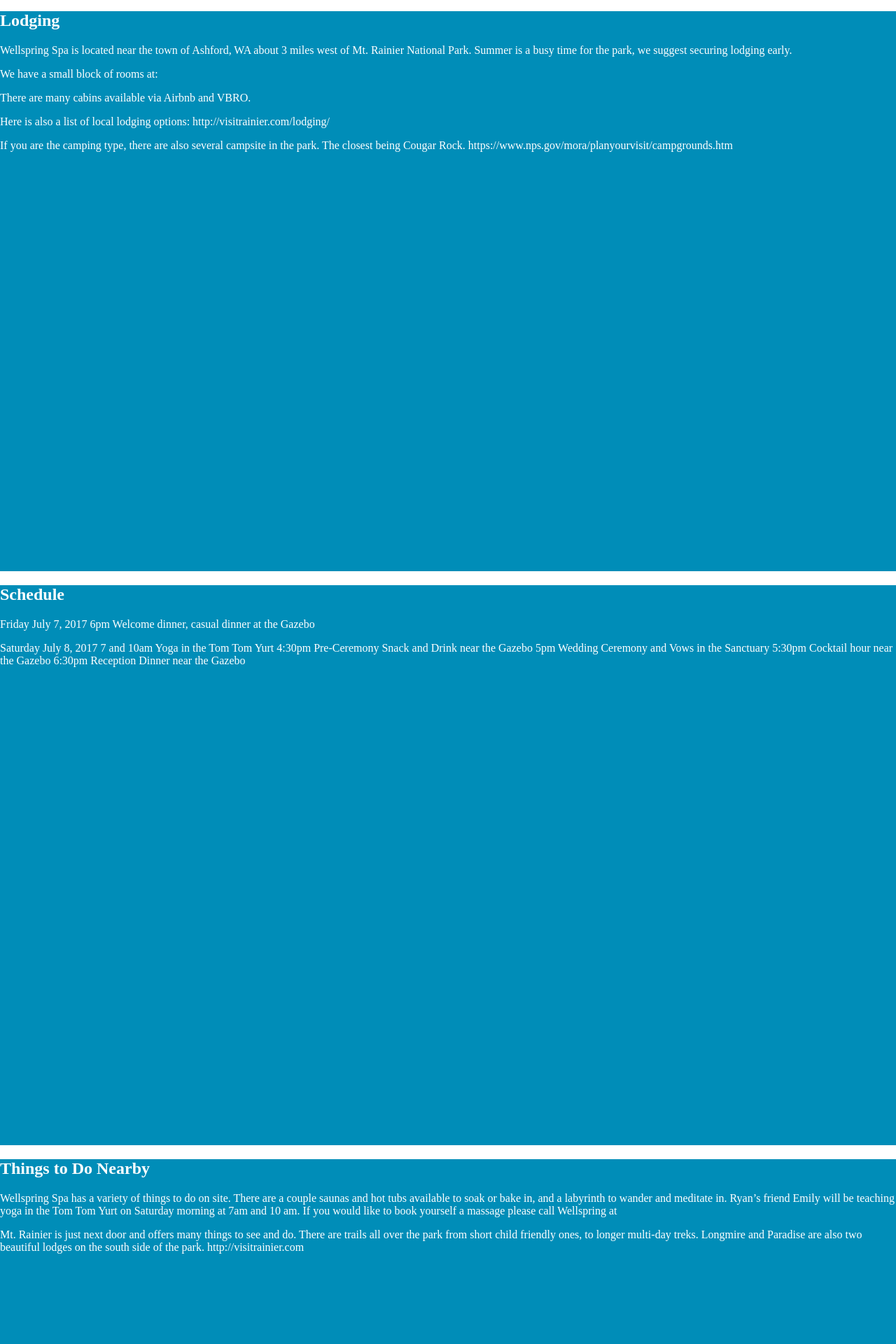
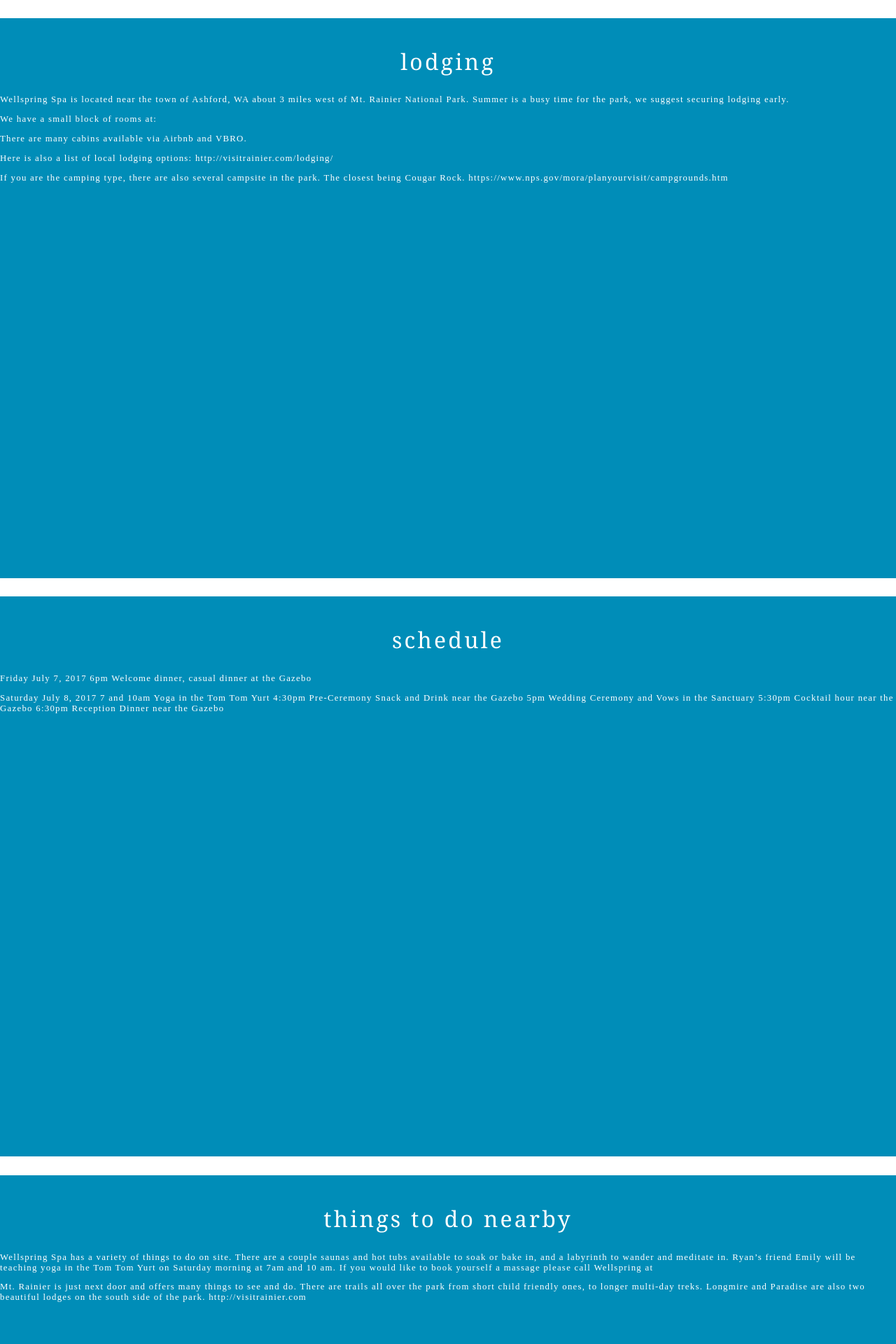
Before and after one commit to davebirinyi/aarsiat_app, a Rails app: page /static_pages/home in a window 1280 px wide. Shown: the part 2120-4040 px from the top of the page at 70% size. Run offline with Rails 7, Linux system fonts and the light colour scheme; style sheets or scripts are compiled from the project's sources; some libraries are stand-ins or nearby versions.

Commit message:
Continue knocking in home page design

```diff
--- a/app/assets/stylesheets/static_pages.scss
+++ b/app/assets/stylesheets/static_pages.scss
@@ -11,7 +11,12 @@
 // Kelp Gray ----------------------- #4B4F40
 // Mantis Green -------------------- #7EBF59
 
+// ------------------------------ FONT PALETTE: -------------------------------
 
+// font-family: 'Homemade Apple', cursive;
+// font-family: 'Verdana', sans-serif;
+// font-family: 'Georgia', serif;
+// font-family: 'Times New Roman', serif;
 
 
 // ############################ TABLE OF CONTENTS: ############################
@@ -21,9 +26,11 @@
 // ---------------------------- HOME PAGE - MOBILE ----------------------------
 // ---- CLASS DEFINITIONS
 // -------- .section_header
+// -------- .section_container
 // -------- .mid_section_splash_text
 //
 // ---- ID DEFINITIONS
+// ------[SECTION HEADERS]
 // -------- #welcome_splash
 // -------- #intro
 // -------- #rsvp
@@ -64,15 +71,31 @@
   margin: 0;
 }
 
+p {
+  font-family: 'Times New Roman', serif;
+  font-weight: normal;
+  font-size: .8em;
+  letter-spacing: .1em;
+}
+
 // ############################ MOBILE ORIENTATION ############################
 // This site is designed to be MOBILE-FIRST. Below are the default stylings,
 // intended for initial mobile renders. (The Desktop Orientation section can be
 // found further down this file.)
 
 // HOME PAGE - Mobile Orientation
-// ---- HOME PAGE CLASS DEFINITIONS
+// ---- HOME PAGE CLASS DEFINITIONS ....
 
 .section_header {
+  font-size: 2em;
+  font-family: 'Georgia', serif;
+  font-weight: normal;
+  letter-spacing: .1em;
+  text-transform: lowercase;
+  display: flex;
+  justify-content: center;
+  align-items: center;
+  padding-top: 40px;
 
 }
 .section_container {
@@ -87,12 +110,23 @@
   color: #fff;
 }
 .mid_section_splash_text {
+  padding: 40px;
   display: flex;
   justify-content: center;
   align-items: center;
+  text-align: center;
+  height: inherit;
+  font-family: 'Homemade Apple', cursive;
+  font-weight: normal;
+  font-size: 1.8em;
+  letter-spacing: .1em;
 }
 
-// ---- HOME PAGE ID DEFINITIONS
+// ---- HOME PAGE ID DEFINITIONS ####
+#excited {
+  display: none;
+}
+// ------[SECTION HEADERS]
 
 #welcome_splash {
   background-image: image-url("anna_and_ryan-208.jpg");
@@ -103,7 +137,7 @@
   background-color: #7EBF59;
 }
 #rsvp {
-  // background-image: image-url("");
+  background-image: image-url("anna_and_ryan-237.jpg");
 }
 #lodging {
 
@@ -215,8 +249,15 @@
 // HOME PAGE - Desktop Orientation
 
 @media only screen and (min-width: 1024px) {
+  // Parallax scrolling for stronger performing machines.
   .section_container {
     background-attachment: fixed;
+  }
+
+  // A magic re-appearing div!
+  #excited {
+    display: inherit;
+    font-size: 1.2em;
   }
 }
 
--- a/app/views/layouts/application.html.erb
+++ b/app/views/layouts/application.html.erb
@@ -6,6 +6,7 @@
 
     <%= stylesheet_link_tag    'application', media: 'all', 'data-turbolinks-track': 'reload' %>
     <%= javascript_include_tag 'application', 'data-turbolinks-track': 'reload' %>
+    <link href="https://fonts.googleapis.com/css?family=Homemade+Apple" rel="stylesheet">
 
     <link rel="apple-touch-icon-precomposed" sizes="57x57" href="http://www.annaandryansittinginatree.com/apple-touch-icon-57x57.png" />
     <link rel="apple-touch-icon-precomposed" sizes="114x114" href="http://www.annaandryansittinginatree.com/apple-touch-icon-114x114.png" />
--- a/app/views/static_pages/home.html.erb
+++ b/app/views/static_pages/home.html.erb
@@ -1,6 +1,6 @@
 <div class="section_container" id="welcome_splash">
   <div class="mid_section_splash_text">
-    <h3 class="mid_section_splash_text">
+    <h3>
       We hope you will join us in the forest!
     </h3>
   </div>
@@ -18,7 +18,8 @@
   <h2 class="section_header">
     Répondez, S'il Vous Plaît
   </h2>
-  <p>BUTTON MASH</p>
+
+  <p>RSVP</p>
 
 </div>
 <div class="section_container" id="lodging">
@@ -132,9 +133,9 @@
   <h2 class="section_header">
     Contact Information
   </h2>
-  <div class="mid_section_splash_text">
-    <h3 class="mid_section_splash_text">
-      We are excited to have you join us, if you have any questions don’t hesitate to contact us.
+  <div class="mid_section_splash_text" id="excited">
+    <h3>
+      We are excited to have you join us. If you have any questions don’t hesitate to contact us.
     </h3>
   </div>
   <p>
```
Also changed, not shown: 1 other file.
